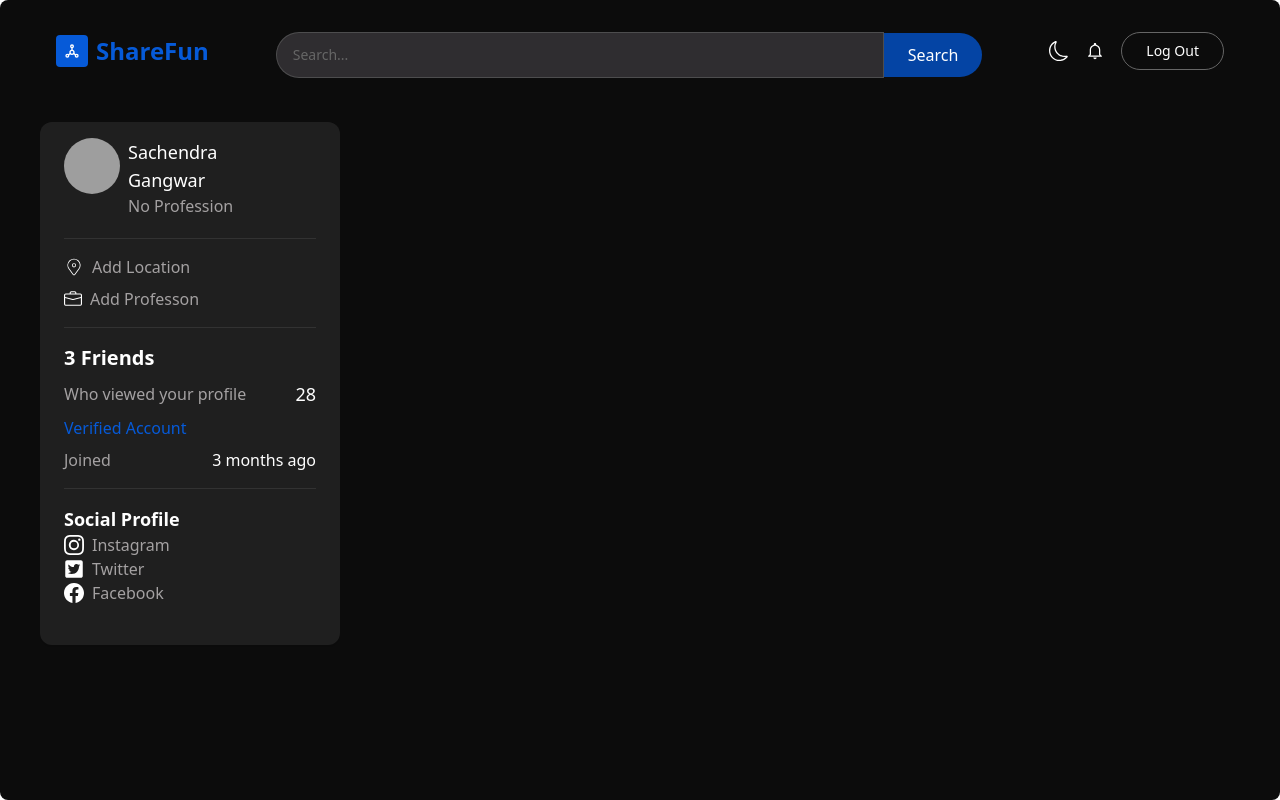
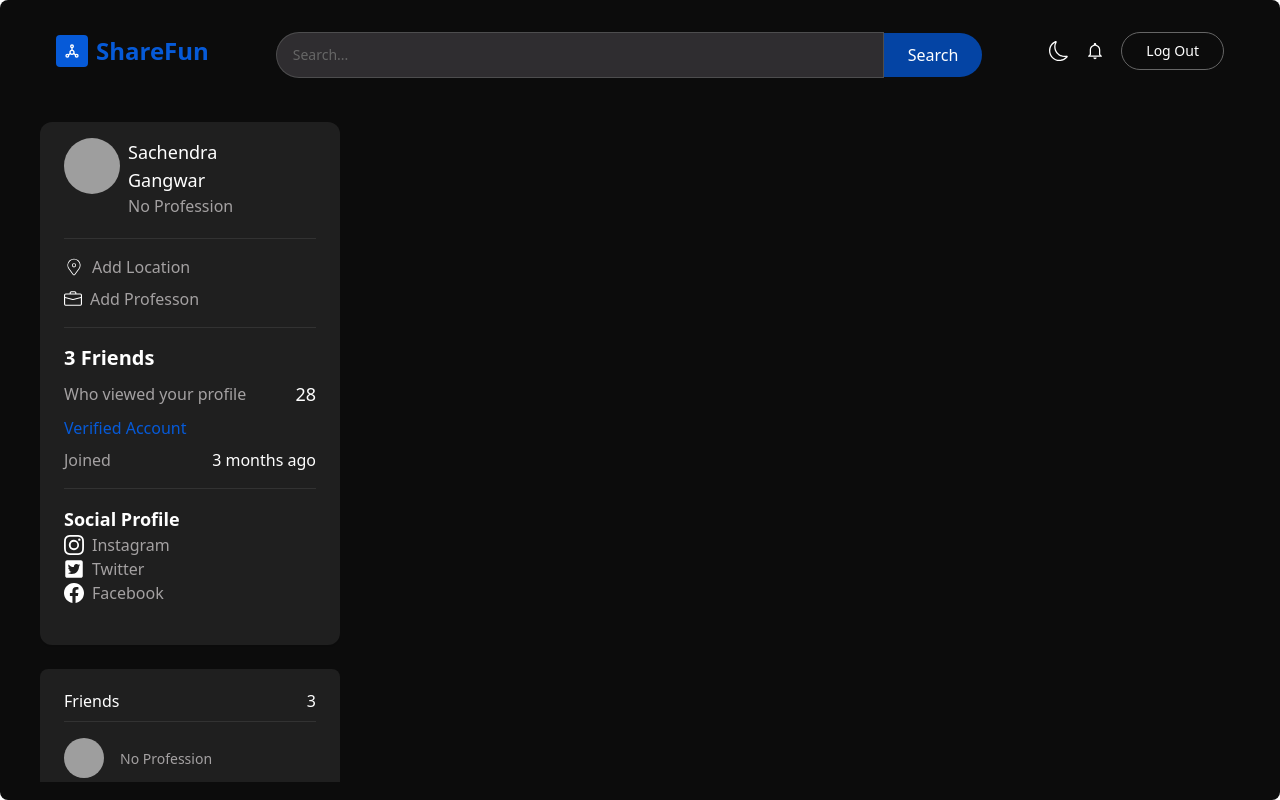
Before and after one commit to mohitxroxx/social-media, a React (Create React App) app in the folder client/: page / in a window 1280 px wide. Built offline with nearby package versions, Linux system fonts and the light colour scheme; grey boxes are pictures that could not be loaded; some icons are missing.

Commit message:
adding friends option

```diff
--- /dev/null
+++ b/client/src/components/FriendsCard.jsx
@@ -0,0 +1,43 @@
+import React from 'react'
+import { Link } from 'react-router-dom'
+
+import { NoProfile } from '../assets'
+const FriendsCard = ({friends}) => {
+  return (
+    <div>
+        {/* kitne friend hai */}
+       <div className='w-full bg-primary shadow-sm rounded-lg px-6 py-5'>
+        <div className='flex items-center justify-between text-ascent-1 pb-2 border-b border-[#66666645]'>
+          <span> Friends</span>
+          <span>{friends?.length}</span>
+        </div>
+       {/* frinds ko dikhane ke liye */}
+       <div className='w-full flex flex-col gap-4 pt-4'>
+          {friends?.map((friend) => (
+            <Link
+              to={"/profile/" + friend?._id}
+              key={friend?._id}
+              className='w-full flex gap-4 items-center cursor-pointer'
+            >
+              <img
+                src={friend?.profileUrl ?? NoProfile}
+                alt={friend?.firstName}
+                className='w-10 h-10 object-cover rounded-full'
+              />
+              <div className='flex-1'>
+
+                <span className='text-sm text-ascent-2'>
+                  {friend?.profession ?? "No Profession"}
+                </span>
+              </div>
+            </Link>
+          ))}
+        </div>
+      </div>
+
+
+    </div>
+  )
+}
+
+export default FriendsCard
--- a/client/src/components/index.js
+++ b/client/src/components/index.js
@@ -3,7 +3,7 @@
 import CustomButton from "./CustomButton";
 import TopBar from "./TopBar";
 import ProfileCard from "./ProfileCard";
+import FriendsCard from "./FriendsCard";
 
 
-
-export { Loading, TextInput, CustomButton , TopBar, ProfileCard};
+export { Loading, TextInput, CustomButton , TopBar, ProfileCard,FriendsCard};
--- a/client/src/pages/Home.jsx
+++ b/client/src/pages/Home.jsx
@@ -2,6 +2,7 @@
 import { useSelector } from 'react-redux/es/hooks/useSelector'
 import TopBar from '../components/TopBar'
 import ProfileCard from '../components/ProfileCard'
+import { FriendsCard } from '../components'
 const Home = () => {
   const {user} =useSelector(state=>state.user)
 
@@ -18,7 +19,7 @@
       overflow-y-auto '>
   <ProfileCard user={user} />
 
-
+<FriendsCard friends={user?.friends} />
 
       </div>
 
```
